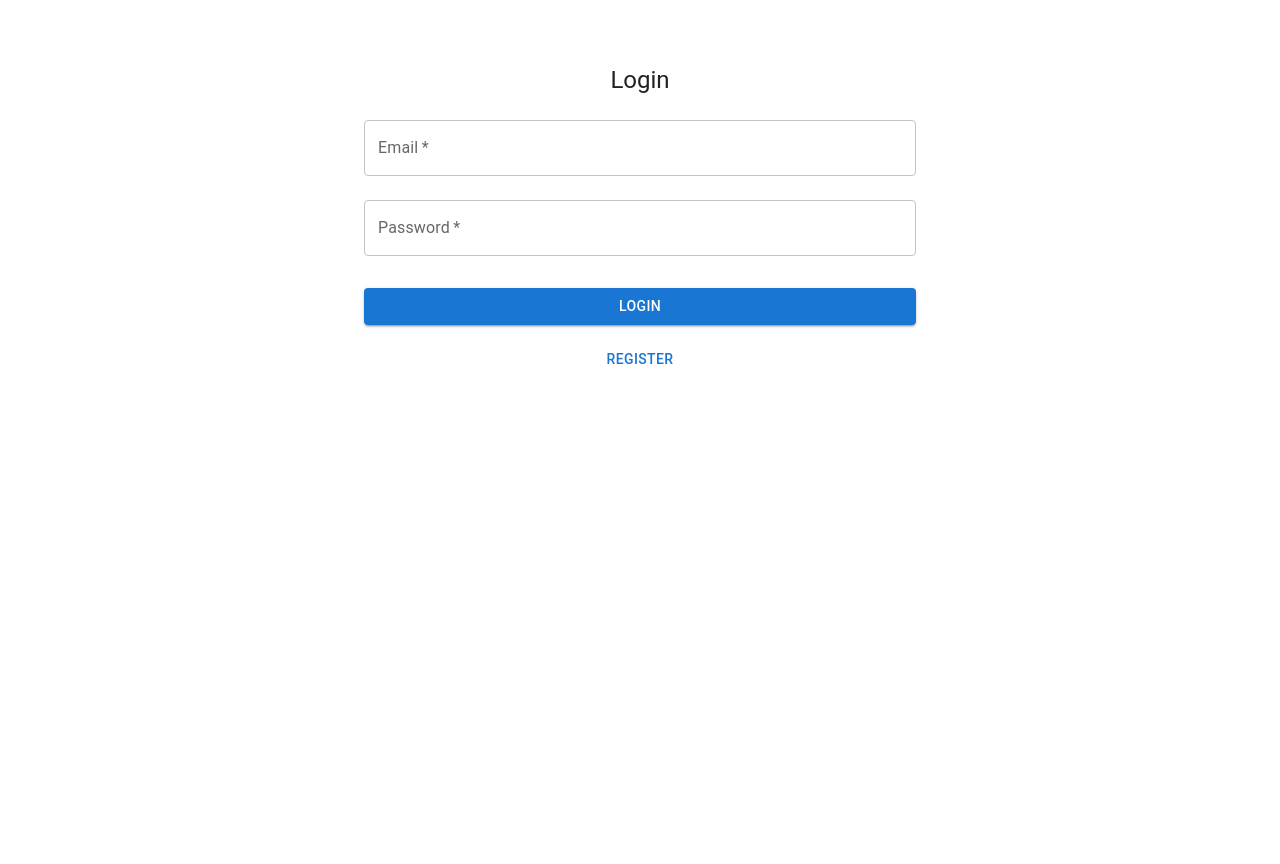
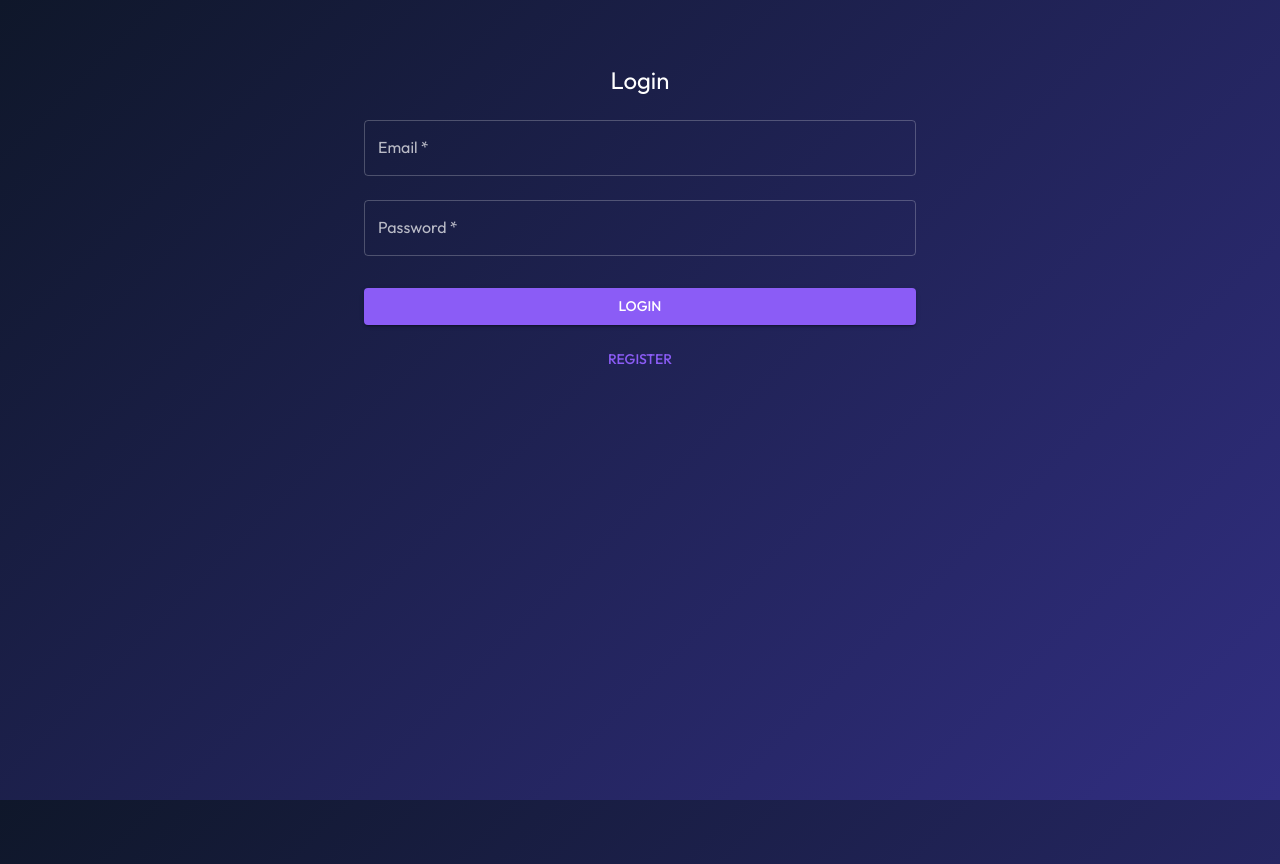
Before and after one commit to Archis009/Smart-Expense-Sharing-System, a React (Create React App) app in the folder frontend/: page / in a window 1280 px wide. Before the commit the page ends 800 px from the top, so only its background shows below. Built offline with nearby package versions, Linux system fonts and the light colour scheme; no server answers.

Commit message:
Add glassmorphism CSS theme and dark mode

```diff
--- a/frontend/src/App.js
+++ b/frontend/src/App.js
@@ -6,8 +6,35 @@ import Login from './components/Login';
 import Register from './components/Register';
 import Dashboard from './components/Dashboard';
 import Group from './components/Group';
+import './index.css';
 
-const theme = createTheme();
+const theme = createTheme({
+  palette: {
+    mode: 'dark',
+    primary: {
+      main: '#8b5cf6',
+    },
+    background: {
+      default: 'transparent',
+      paper: '#1e293b',
+    },
+  },
+  typography: {
+    fontFamily: '"Outfit", "Roboto", "Helvetica", "Arial", sans-serif',
+  },
+  components: {
+    MuiPaper: {
+      styleOverrides: {
+        root: {
+          backgroundImage: 'none',
+          backgroundColor: 'rgba(15, 23, 42, 0.8)',
+          backdropFilter: 'blur(16px)',
+          border: '1px solid rgba(255,255,255,0.08)',
+        }
+      }
+    }
+  }
+});
 
 function App() {
   return (
--- a/frontend/src/index.css
+++ b/frontend/src/index.css
@@ -1,13 +1,84 @@
+@import url('https://fonts.googleapis.com/css2?family=Outfit:wght@300;400;500;600;700&display=swap');
+
+:root {
+  --bg-color: #0f172a;
+  --bg-gradient: linear-gradient(135deg, #0f172a 0%, #312e81 100%);
+  --glass-bg: rgba(255, 255, 255, 0.03);
+  --glass-border: rgba(255, 255, 255, 0.08);
+  --text-primary: #f8fafc;
+  --text-secondary: #cbd5e1;
+  --accent-color: #8b5cf6;
+  --accent-hover: #7c3aed;
+}
+
 body {
   margin: 0;
-  font-family: -apple-system, BlinkMacSystemFont, 'Segoe UI', 'Roboto', 'Oxygen',
-    'Ubuntu', 'Cantarell', 'Fira Sans', 'Droid Sans', 'Helvetica Neue',
-    sans-serif;
-  -webkit-font-smoothing: antialiased;
-  -moz-osx-font-smoothing: grayscale;
+  font-family: 'Outfit', sans-serif;
+  background: var(--bg-gradient);
+  background-attachment: fixed;
+  color: var(--text-primary);
+  min-height: 100vh;
 }
 
-code {
-  font-family: source-code-pro, Menlo, Monaco, Consolas, 'Courier New',
-    monospace;
+.glass-card {
+  background: var(--glass-bg);
+  backdrop-filter: blur(16px);
+  -webkit-backdrop-filter: blur(16px);
+  border: 1px solid var(--glass-border);
+  border-radius: 16px;
+  padding: 24px;
+  box-shadow: 0 8px 32px 0 rgba(0, 0, 0, 0.3);
+  transition: transform 0.3s ease, box-shadow 0.3s ease;
 }
+
+.glass-card:hover {
+  transform: translateY(-4px);
+  box-shadow: 0 12px 40px 0 rgba(0, 0, 0, 0.4);
+}
+
+.glass-button {
+  background: var(--accent-color);
+  color: white;
+  border: none;
+  border-radius: 8px;
+  padding: 10px 20px;
+  font-family: 'Outfit', sans-serif;
+  font-weight: 600;
+  cursor: pointer;
+  transition: all 0.3s ease;
+  box-shadow: 0 4px 14px 0 rgba(139, 92, 246, 0.3);
+}
+
+.glass-button:hover {
+  background: var(--accent-hover);
+  transform: translateY(-2px);
+  box-shadow: 0 6px 20px rgba(139, 92, 246, 0.4);
+}
+
+.page-container {
+  max-width: 1000px;
+  margin: 0 auto;
+  padding: 40px 20px;
+}
+
+.fade-in {
+  animation: fadeIn 0.5s ease-out;
+}
+
+@keyframes fadeIn {
+  from { opacity: 0; transform: translateY(15px); }
+  to { opacity: 1; transform: translateY(0); }
+}
+
+h1, h2, h3, h4, h5, h6 {
+  font-weight: 600;
+  margin-top: 0;
+}
+
+a {
+  color: var(--accent-color);
+  text-decoration: none;
+}
+a:hover {
+  text-decoration: underline;
+}
```
